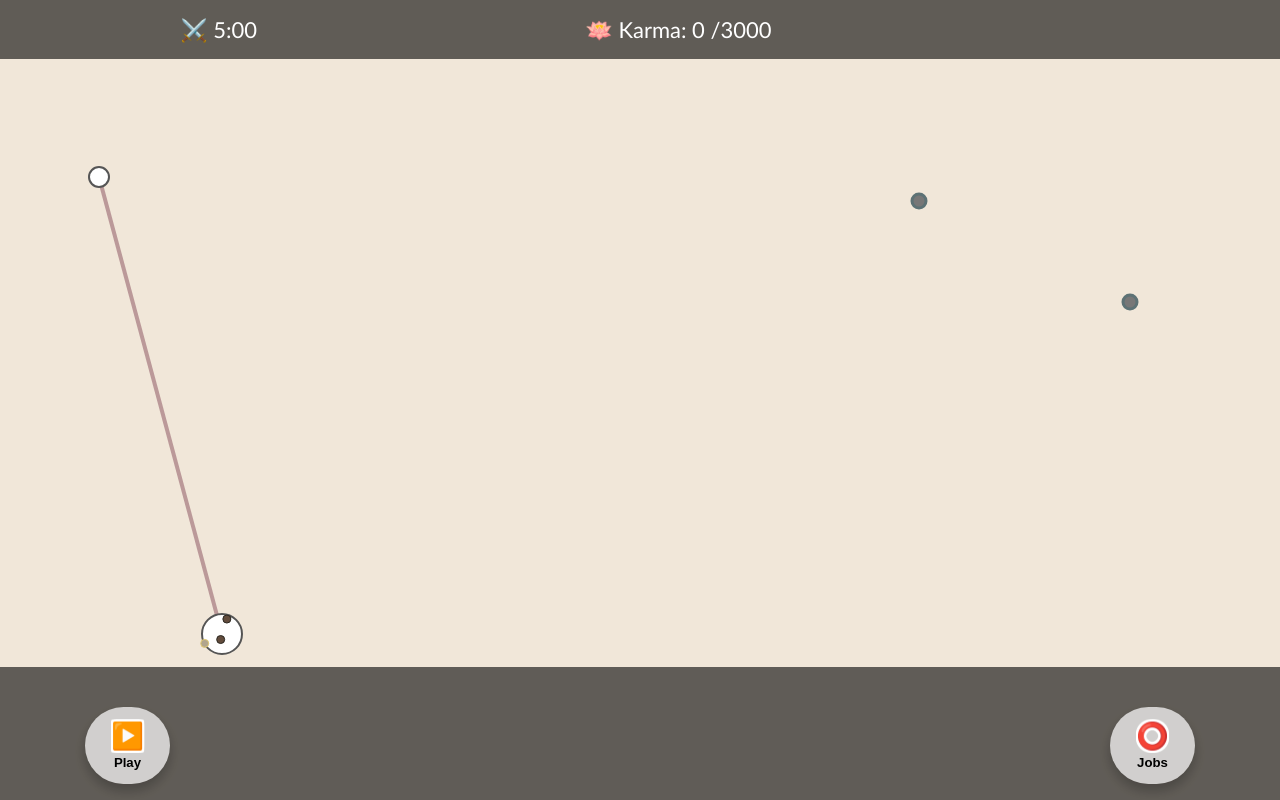
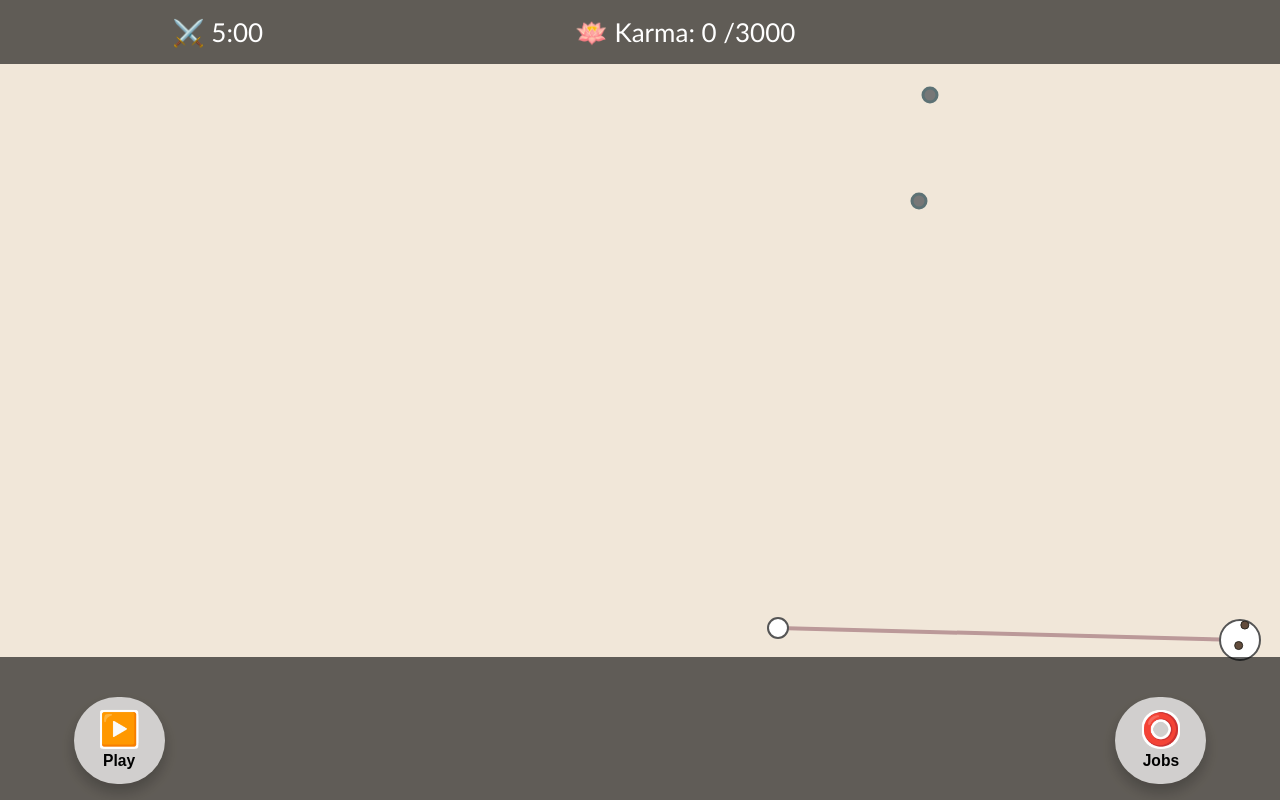
Before and after one commit to deathraygames/shikken-13k, a website with bundled scripts: page index.html in a window 1280 px wide. Built offline with nearby package versions, Linux system fonts and the light colour scheme.

Commit message:
styling, start

```diff
--- a/index.html
+++ b/index.html
@@ -1,10 +1,9 @@
 <html><head>
 	<title>Shikken</title>
 	<meta charset=utf-8>
-	<meta name=viewport content=width=device-width,height=device-height,initial-scale=1,maximum-scale=1>
-<!--
-<meta name=apple-mobile-web-app-capable content=yes>
-<meta name=mobile-web-app-capable content=yes> -->
+	<meta name=viewport content=width=device-width,height=device-height,initial-scale=1,minimum-scale=1,maximum-scale=1,user-scalable=no>
+	<meta name=apple-mobile-web-app-capable content=yes>
+	<meta name=mobile-web-app-capable content=yes>
 <link rel=stylesheet href=style.css />
 <link rel=icon type=image/png href=favicon.png>
 </head><body>
@@ -45,21 +44,17 @@
 		<div id=jass><!-- job assignment --></div>
 		<div id=createhelp>Tap the map to build a connection</div>
 		<div class=uirow>
-			<div>
+
 				<button id=play><i>▶️</i><b>Play</b></button>
 				<button id=pause><i>⏸️</i><b>Pause</b></button>
-			</div>
-			<div>
+
 				<button id=upgra><i>🔨</i><b>Upgrade</b></button>
-			</div>
-			<div>
+
 				<button id=build><i>➕</i><b>Expand</b></button>
 				<button id=cancel><i>✖️</i><b>Cancel</b></button>
-			</div>
-			<div>
+
 				<button id=restart><i>💀🔄️</i><b>Restart</b></button>
 				<button id=jobs><i>⭕</i><b>Jobs</b></button>
-			</div>
 		</div>
 	</div>
 	<div id=tui class=ui>
--- a/src/game.js
+++ b/src/game.js
@@ -86,8 +86,8 @@ const buildingTypesArr = [
 	{
 		key: 'outpost',
 		name: 'Outpost',
-		r: 20, cap: 19, cost: [W, W, S, S],
-		defMax: 2, popMax: 10,
+		r: 20, cap: 6, cost: [W, W, S, S],
+		defMax: 1, popMax: 2,
 		classification: '🚩'
 	},
 	{
@@ -642,7 +642,7 @@ function renderBuildingInfo(b) {
 }
 
 function renderMeepleCounts() {
-	const html = `${g.meepleKeys.length} / max: ${getPopMax()} (Defenders max: ${getDefenderMax()})`;
+	const html = `${g.meepleKeys.length} / max: ${getPopMax()}, Defenders max: ${getDefenderMax()}`;
 	setHtml('#mcounts', html);
 }
 
@@ -668,7 +668,7 @@ function renderUi() {
 		const b = g.buildings[g.selectedBuildingKey];
 		renderBuildingInfo(b);
 		const { upgrades } = buildingTypes[b.type];
-		let upgradesHtml = (upgrades)
+		let upgradesHtml = (upgrades.length)
 			? upgrades.map((key) => {
 				const { name = key, cost, classification } = buildingTypes[key];
 				const afford = canAffordAllResources(cost);
@@ -1203,6 +1203,7 @@ function tapWorld(e) {
 			binfo = 'road';
 		}
 	}
+	e.preventDefault();
 	setHtml('#binfo', binfo);
 	render();
 }
@@ -1355,14 +1356,16 @@ function start() {
 			resource: $('#layer-resource'),
 			meeple: $('#layer-meeple'),
 		},
-		x: 0,
+		x: window.innerWidth - size,
 		y: 0,
 	};
 	setupDom();
 	setupEvents(g.world);
-	const b = addBuilding({ type: 'outpost' });
-	b.inv = [W, W, Gr];
-	addBuilding({ type: 'connector' }, b.key);
+	const x = size - 40;
+	const y = size / 2;
+	const b = addBuilding({ type: 'outpost', x, y });
+	b.inv = [W, W];
+	addBuilding({ type: 'connector', x: x - (100 + randInt(size/3)), y: y + randInt(200) - randInt(200) }, b.key);
 	addMeeple();
 	addMeeple();
 	render();
--- a/style.css
+++ b/style.css
@@ -2,7 +2,7 @@ body {
 	background: #667;
 	margin: 0;
 	padding: 0;
-	font-size: calc(14px + 1vmin);
+	font-size: calc(10px + 2vmin);
 	font-family: 'Trebuchet MS', 'Lucida Sans', Arial, sans-serif;
 }
 main {
@@ -75,6 +75,7 @@ button {
 	position: relative;
 	border-radius: 2em;
 	border: solid 2px transparent;
+	min-width: 1em;
 	background: rgba(255, 255, 255, 0.7);
 	color: #000;
 	padding: 1.5vmin 3vmin;
@@ -157,6 +158,7 @@ button, #blist {
 .creating #createhelp {
 	transform: scale(1);
 	max-height: 100vh;
+	max-width: 100vw;
 }
 #pause, #build, #cancel, #blist, #jobs, #jass, #createhelp, #upgra,
 .looping #play,
@@ -166,6 +168,7 @@ button, #blist {
 .pop #restart {
 	transform: scale(0);
 	max-height: 0;
+	max-width: 0;
 }
 
 /* Jobs assignment */
@@ -174,7 +177,7 @@ button, #blist {
 	padding: 1vmin;
 	background: #fff;
 	color: #000;
-	width: 36em;
+	max-width: 36em;
 	margin: 1vmin 1vmin 0 auto;
 }
 #jass ul {
```
